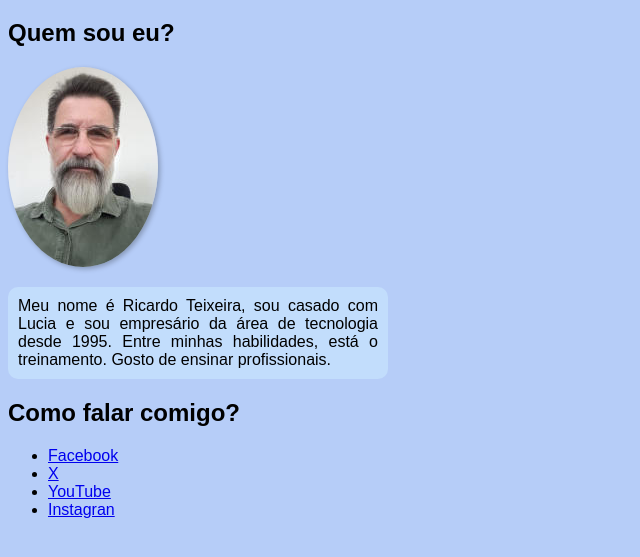
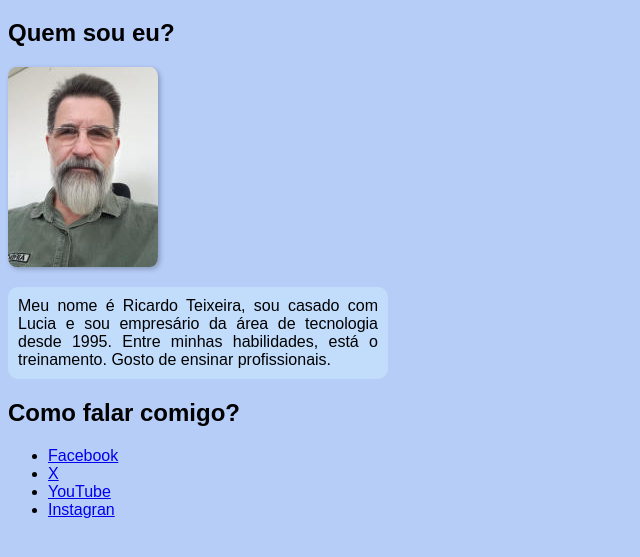
Before and after one commit to rwteixeira/HTML-CSS, a plain HTML site: page DESAFIOS/des005/index.html in a window 1280 px wide. Shown: the part 69-626 px from the top of the page, without its empty margins (0-640 px from the left). Drawn offline with Linux system fonts and the light colour scheme.

Commit message:
Update index.html

```diff
--- a/DESAFIOS/des005/index.html
+++ b/DESAFIOS/des005/index.html
@@ -20,7 +20,7 @@
         }
 
         body img {
-            border-radius: 50%;
+            border-radius: 5%;
             box-shadow: 2px 2px 5px rgba(0, 0, 0, 0.26);
         }
 
```
